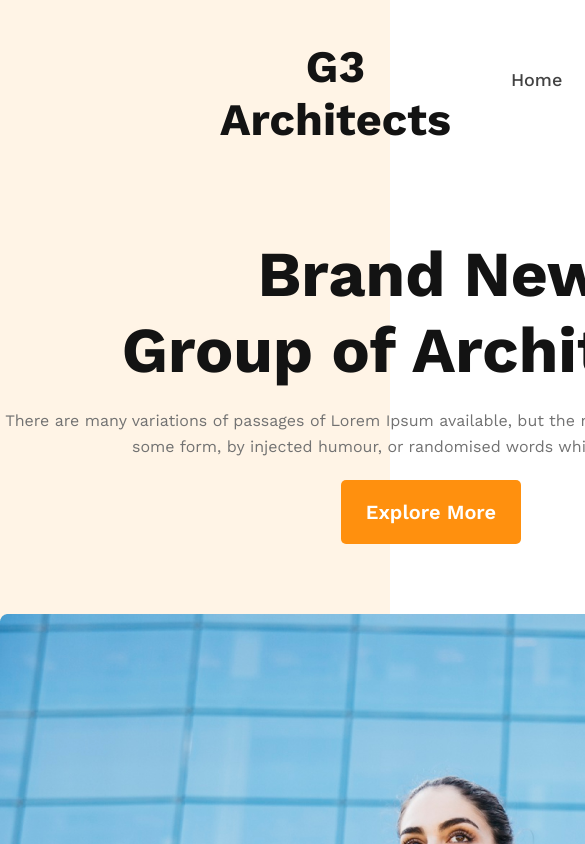
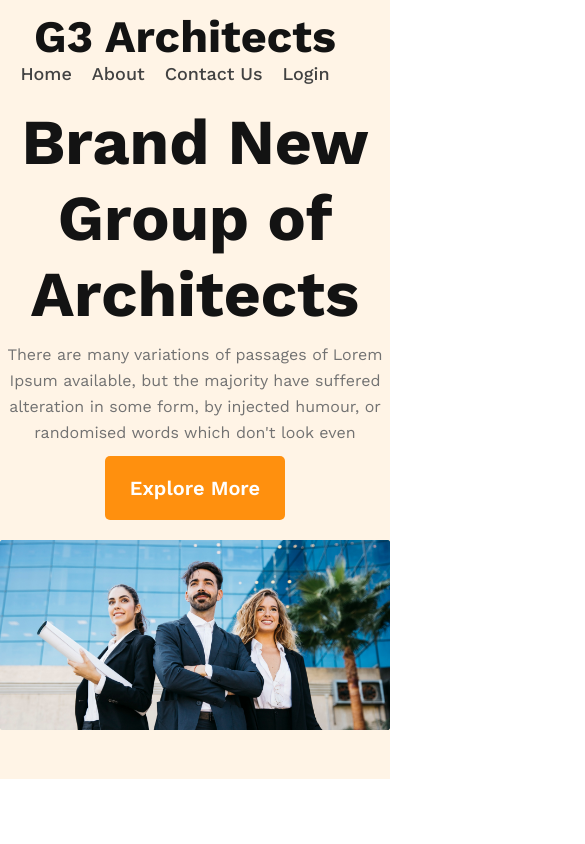
Before and after one commit to Tofazzal26/architects-landing-page, a plain HTML site: page index.html in a window 390 px wide. Shown: the top 844 px of the page, 585 px wide, since content can reach past the window. Drawn offline with nearby package versions, Linux system fonts and the light colour scheme.

Commit message:
header responsibe

```diff
--- a/index.html
+++ b/index.html
@@ -35,7 +35,7 @@
     <!-- main section start -->
     <!-- our feature section start -->
 
-    <main class="container our-divided">
+    <!-- <main class="container our-divided">
         <div class="team-feature">
             <img src="images/team1.png" alt="">
             <img src="images/team2.png" alt="">
@@ -47,10 +47,11 @@
             <p>To land, the airspeed and the rate of descent are reduced such that the object descends at a low enough rate to allow for a gentle touch down. Landing.</p>
             <button class="btn-primary">Explore More</button>
         </div>
-    </main>
+    </main> -->
 
+    <!-- feature enjoy section start -->
 
-    <section class="container">
+    <!-- <section class="container">
         <div class="feature-enjoy">
             <div class="feature-content">
                 <h1>Features you will love & enjoy</h1>
@@ -64,7 +65,7 @@
                 <img src="images/architect.png" alt="">
             </div>
         </div>
-    </section>
+    </section> -->
 
 
 </body>
--- a/style.css
+++ b/style.css
@@ -29,7 +29,7 @@ nav > ul {
 }
 
 nav > ul li {
-    margin-left: 60px;
+    margin-left: 30px;
 }
 
 nav >ul li a{
@@ -37,7 +37,6 @@ nav >ul li a{
     color: #424242;
     font-size: 18px;
     font-weight: 500;
-    line-height: 26px;
 }
 
 .agritect-head {
@@ -48,18 +47,14 @@ nav >ul li a{
 }
 
 .brand-new {
-    width: 862px;
+    /* width: 862px; */
     text-align: center;
-    margin: 50px auto;
+    margin: 10px auto;
 }
 
-.brand-banner img{
 
-}
 
-.brand-new * {
-    margin-bottom: 20px;
-}
+
 
 .brand-new h1{
     color:  #131313;
@@ -67,13 +62,19 @@ nav >ul li a{
     font-weight: 700;
 }
 
-
+.brand-new {
+    width: 100%;
+}
+.brand-new *{
+    margin-bottom: 10px;
+}
 .brand-new p{
     color:  #727272;
     font-size: 16px;
     font-weight: 400;
     line-height: 26px;
 }
+
 
 .btn-primary{
     padding: 20px 25px;
@@ -90,6 +91,7 @@ nav >ul li a{
 .brand-banner {
     text-align: center;
     padding-bottom: 45px;
+
 }
 
 
@@ -161,33 +163,35 @@ nav >ul li a{
 
  /* mobile device responsibe */
 
-/* @media screen and (max-width: 576px) {
+@media screen and (max-width: 576px) {
     .navbar {
         flex-direction: column;
         padding: 10px;
+        margin: 0px 20px 0px 0px;
     }
     nav{
         flex-direction: column;
-    }
-    .brand-new {
-        width: 100%;
+
     }
     .brand-banner img {
         width: 100%;
+    }
+    nav ul li {
+        margin: 0px 20px 0px 0px ;
     }
 }
 
 
 
-
 @media screen and (min-width: 577px) and (max-width: 960px) {
     .navbar{
-
+        flex-direction: column;
     }
     nav {
         flex-direction: column;
     }
-    .brand-new {
 
+    .brand-banner img {
+        width: 100%;
     }
-} */
+}
```
